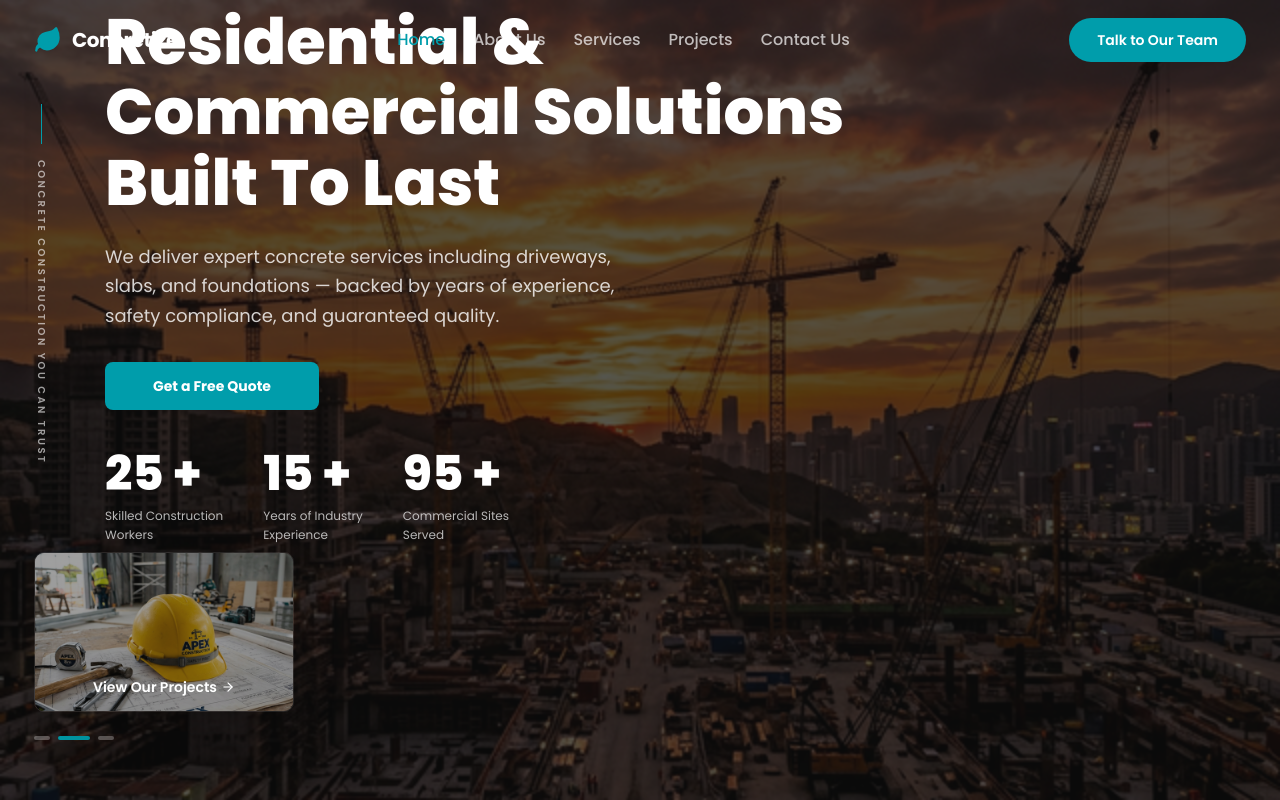
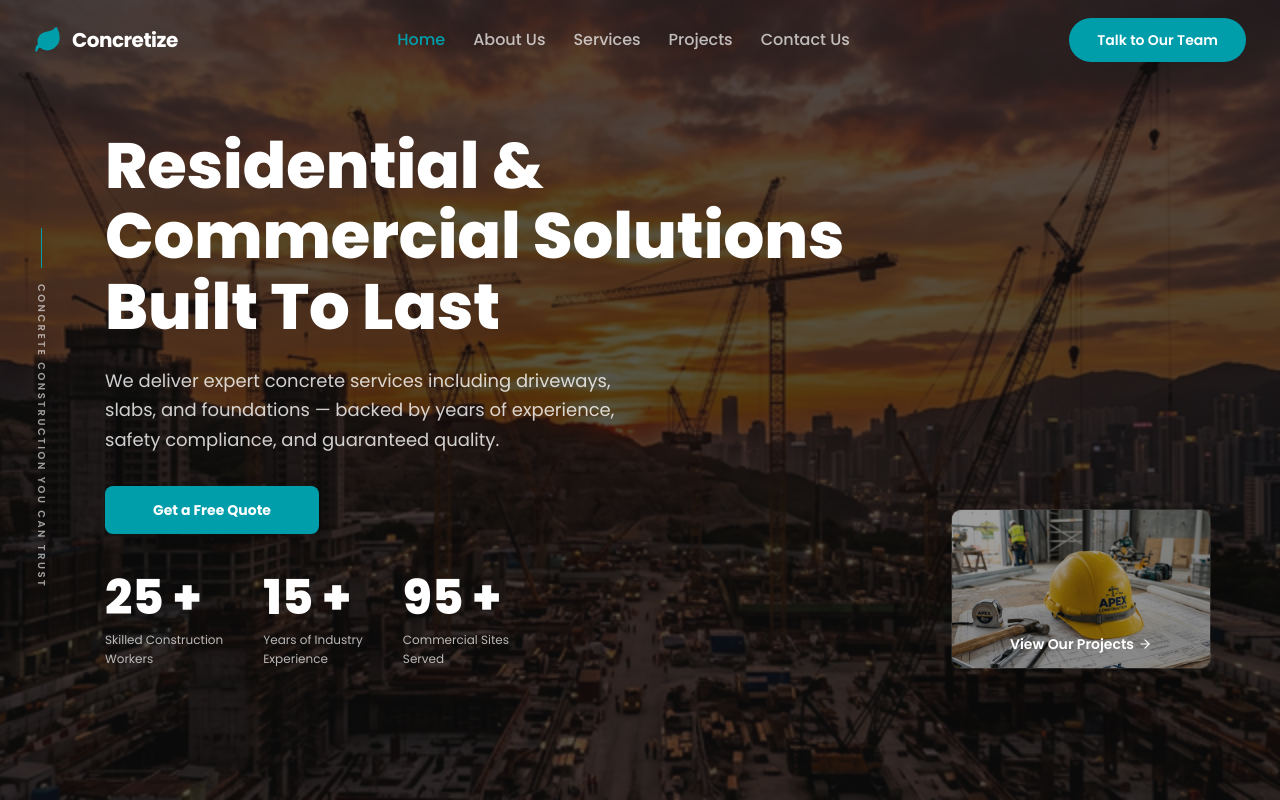
Before and after one commit to rahat9016/Best-Cement-Company-Ltd, a Next.js app: page / in a window 1280 px wide. Shown: the top 800 px of the page. Built offline with nearby package versions, Linux system fonts and the light colour scheme.

Commit message:
Refactor: Restructure HeroSection layout into a two-column flexbox for content and an image card, and remove slide navigation buttons.

```diff
--- a/src/components/HeroSection.tsx
+++ b/src/components/HeroSection.tsx
@@ -54,6 +54,20 @@ function CountUp({ target, duration = 2000 }: { target: number; duration?: numbe
   return <span ref={ref}>{count}</span>;
 }
 
+{/* <div className="flex gap-2 mt-6">
+              {slides.map((_, i) => (
+                <button
+                  key={i}
+                  onClick={() => setCurrent(i)}
+                  aria-label={`Go to slide ${i + 1}`}
+                  className={`h-1 rounded-full transition-all duration-500 ${i === current
+                      ? "w-8 bg-primary"
+                      : "w-4 bg-white/30 hover:bg-white/50"
+                    }`}
+                />
+              ))}
+            </div> */}
+
 export default function HeroSection() {
   const [current, setCurrent] = useState(0);
 
@@ -69,13 +83,12 @@ export default function HeroSection() {
   return (
     <section
       id="home"
-      className="relative min-h-screen flex flex-col overflow-hidden"
+      className="relative min-h-screen flex flex-col overflow-hidden justify-center"
     >
       {slides.map((slide, i) => (
         <div
           key={slide.image}
-          className={`absolute inset-0 z-0 transition-opacity duration-1000 ease-in-out ${
-            i === current ? "opacity-100" : "opacity-0"
+          className={`absolute inset-0 z-0 transition-opacity duration-1000 ease-in-out ${i === current ? "opacity-100" : "opacity-0"
             }`}
         >
           <Image
@@ -89,10 +102,9 @@ export default function HeroSection() {
         </div>
       ))}
 
-      {/* Content inside container */}
-      <div className="relative z-10 container flex-1 flex flex-col justify-center items-start">
+      <div className="container flex flex-col lg:flex-row justify-between gap-8">
+        <div id="hero-content" className="relative z-10 lg:w-3/4 flex flex-col justify-end items-start">
           <div className="flex items-center gap-8 lg:gap-14 py-16 lg:py-0">
-          {/* Left vertical label */}
             <div className="hidden lg:flex flex-col items-center pt-4">
               <div className="w-px h-10 bg-primary mb-4" />
               <p
@@ -102,8 +114,6 @@ export default function HeroSection() {
                 Concrete Construction You Can Trust
               </p>
             </div>
-
-          {/* Center content */}
             <div className="max-w-4xl">
               <h1 className="font-heading font-extrabold text-[42px] md:text-[52px] lg:text-[64px] leading-[1.1] text-white mb-6">
                 Residential &amp;<br />
@@ -140,11 +150,8 @@ export default function HeroSection() {
             </div>
           </div>
         </div>
-
-      <div className="relative z-10 w-full mb-[60px]">
-        <div className="container">
-          <div className="flex flex-col lg:flex-row items-end justify-between gap-8">
-
+        <div id="hero-image" className="relative z-10 lg:w-1/4 flex flex-col justify-end">
+          <div >
             <div className="relative w-[260px] h-[160px] rounded-lg overflow-hidden shadow-2xl border border-white/10 shrink-0 hidden md:block">
                 <Image
                   src="/images/hero-card.png"
@@ -163,21 +170,8 @@ export default function HeroSection() {
                   </a>
                 </div>
               </div>
-          </div>
 
-          <div className="flex gap-2 mt-6">
-            {slides.map((_, i) => (
-              <button
-                key={i}
-                onClick={() => setCurrent(i)}
-                aria-label={`Go to slide ${i + 1}`}
-                className={`h-1 rounded-full transition-all duration-500 ${
-                  i === current
-                    ? "w-8 bg-primary"
-                    : "w-4 bg-white/30 hover:bg-white/50"
-                }`}
-              />
-            ))}
+
           </div>
         </div>
       </div>
```
Lines whose indentation alone changed are shown as unchanged.
